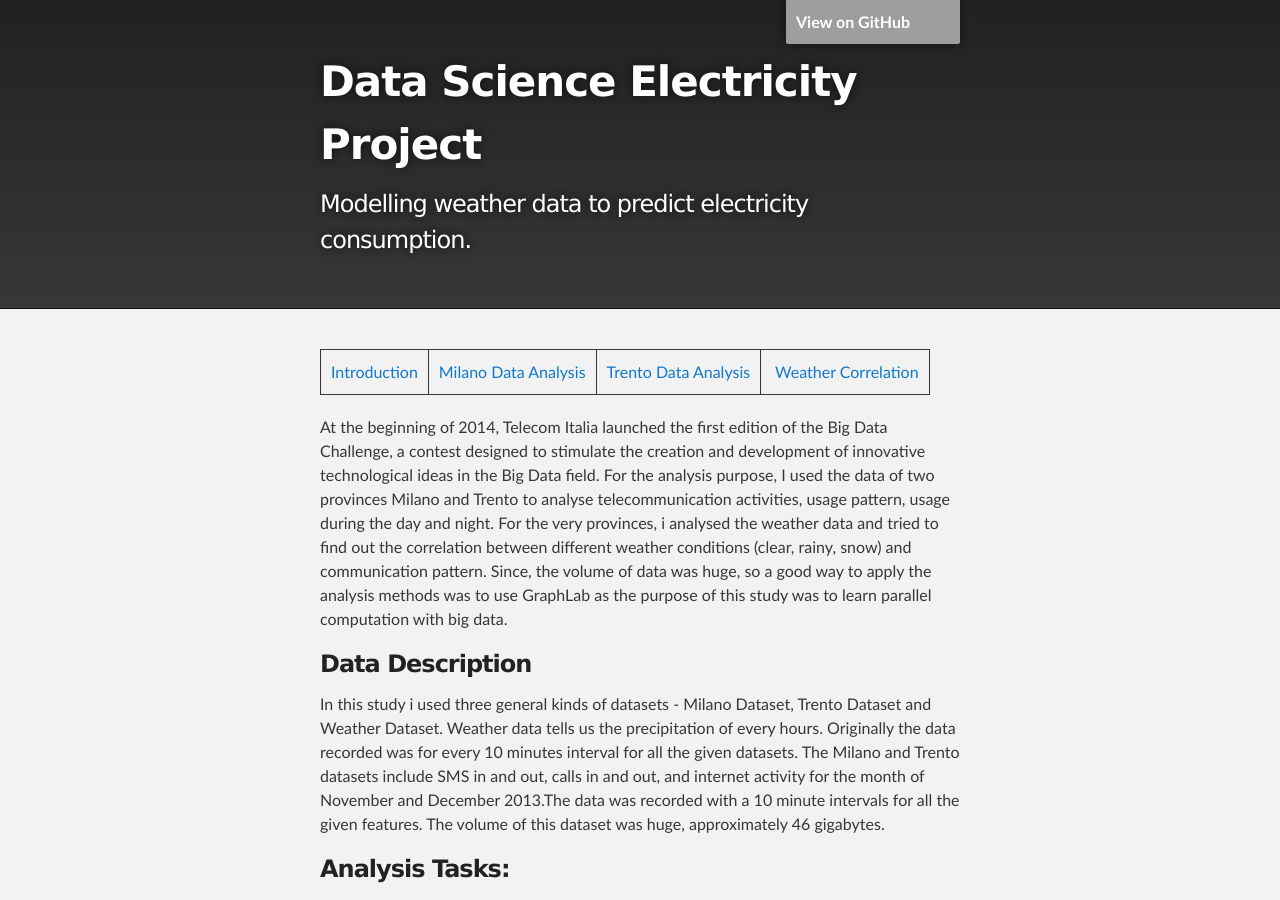
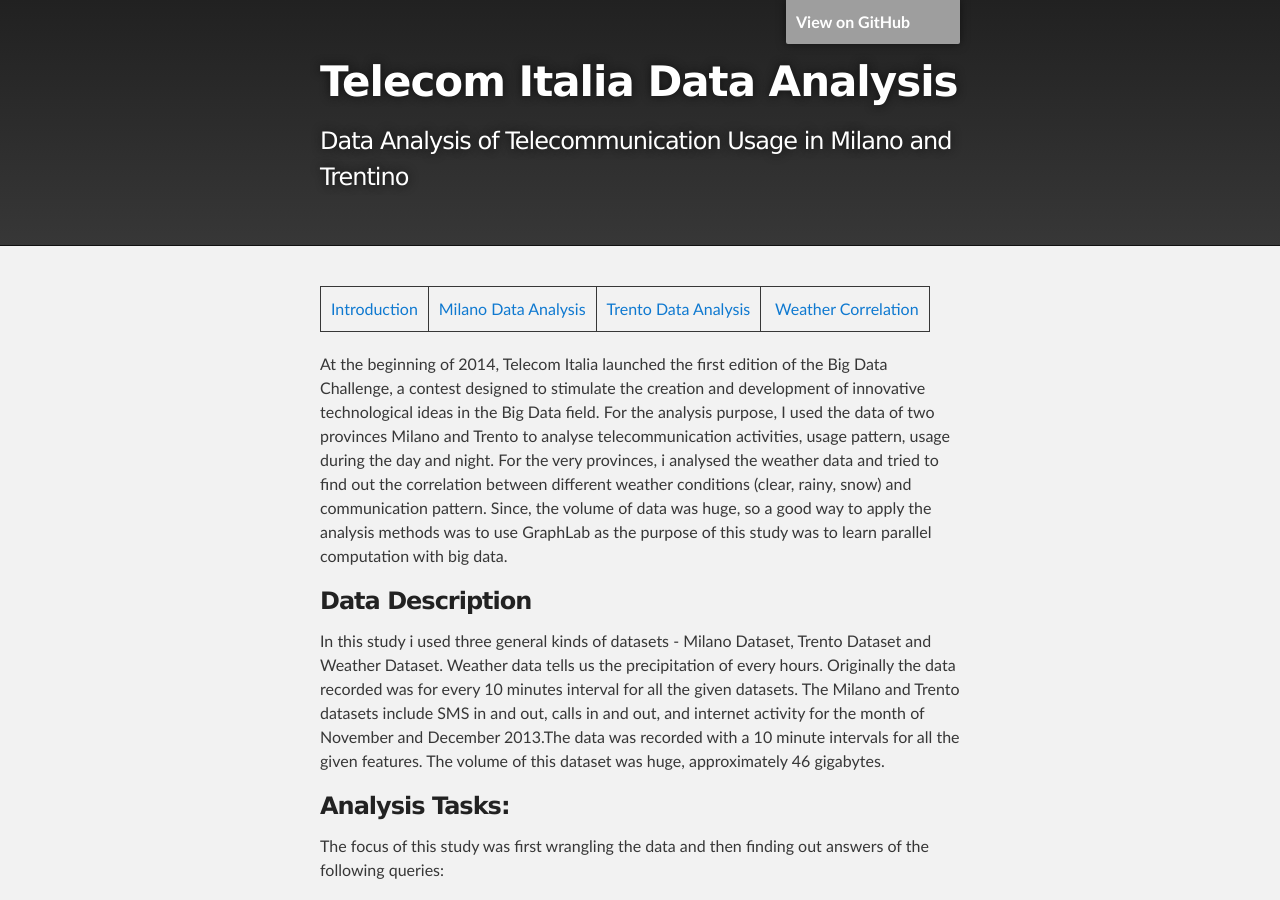
Before and after one commit to Zafarhussain87/Telecom-Italia-Data-Analysis, a Jekyll site: the page built from docs/index.md, in a window 1280 px wide and 900 px high. Built offline with Jekyll 4.4.1, drawn with Linux system fonts in a browser that asks for light colours; some of the changed text lies outside the part shown; grey boxes are pictures that could not be loaded.

Commit message:
Update _config.yml

```diff
--- a/docs/_config.yml
+++ b/docs/_config.yml
@@ -1,2 +1,2 @@
-title: Data Science Electricity Project
-description: Modelling weather data to predict electricity consumption.
+title: Telecom Italia Data Analysis
+description: Data Analysis of Telecommunication Usage in Milano and Trentino
```
